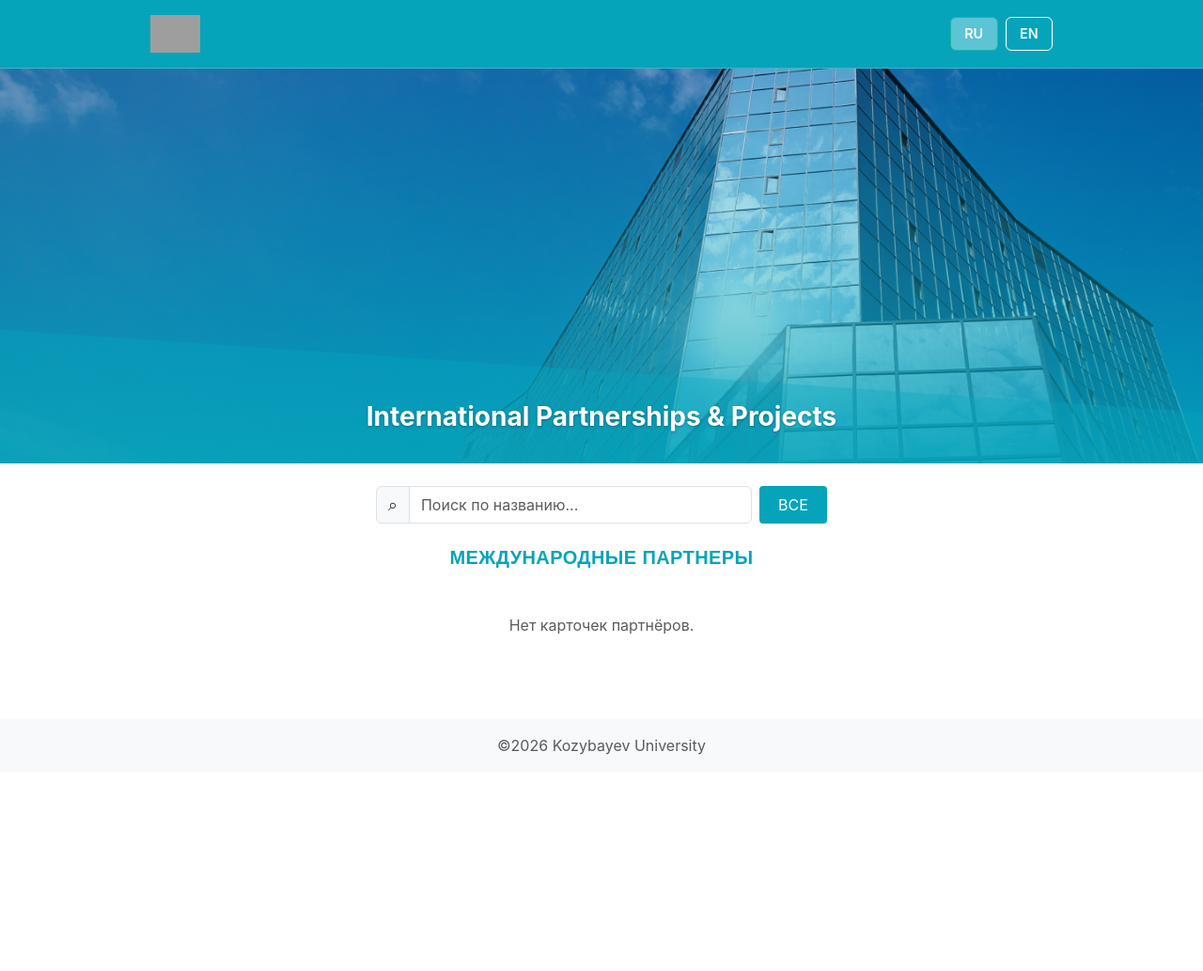
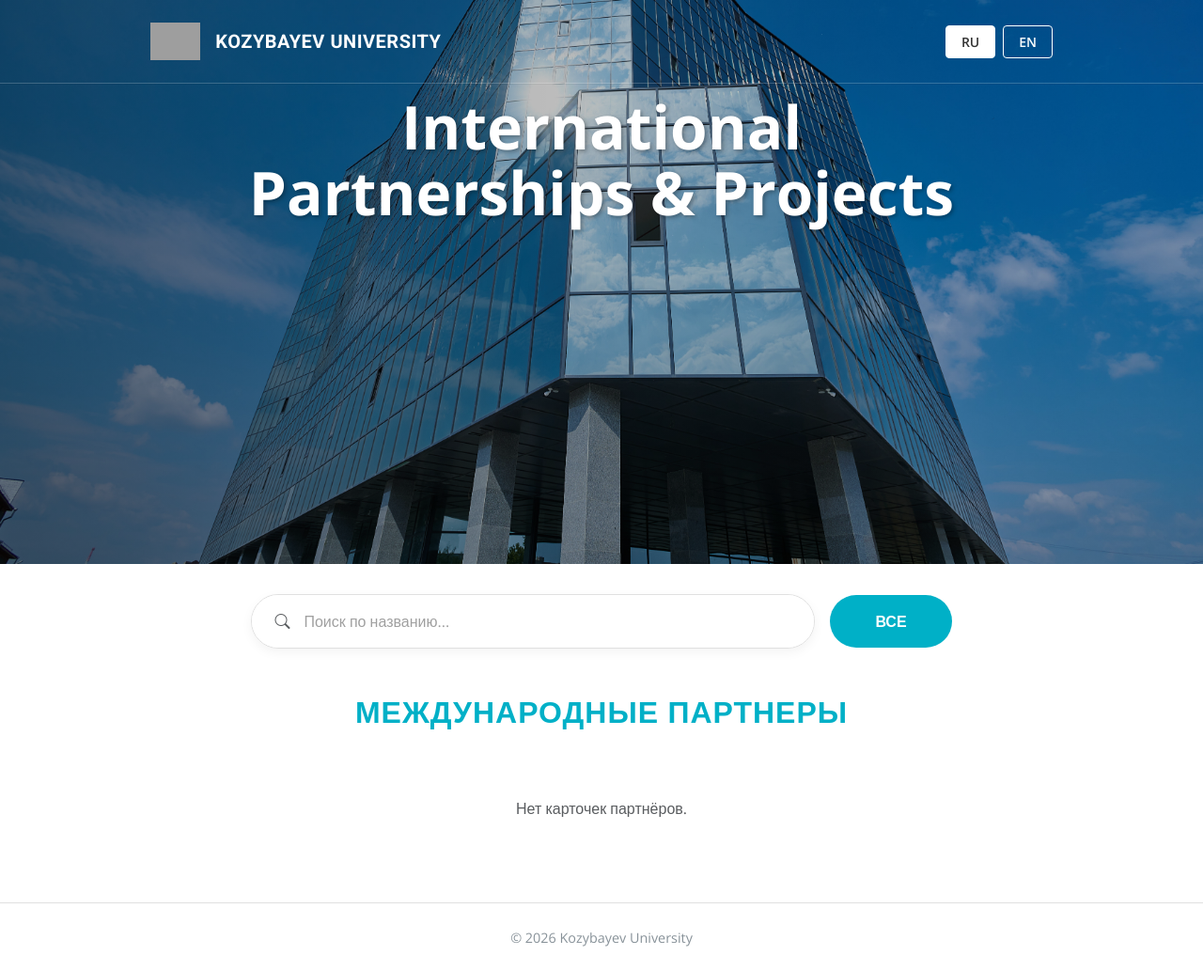
Before and after one commit to TimQRB/partners, a PHP site: template views/landing/index.php in a window 1280 px wide. Shown: the whole page at 94% size. Before the commit the page ends 803 px from the top, so only its background shows below. Run offline with PHP 8.4, Linux system fonts and the light colour scheme; the template is opened without the code that fills it, so the values that code supplies are empty; some libraries are stand-ins or nearby versions; grey boxes are pictures that could not be loaded.

Commit message:
изменил главную

```diff
--- /dev/null
+++ b/public/css/redesign.css
@@ -0,0 +1,189 @@
+:root {
+    --dusty-blue: #00B0C7; /* Основной цвет KU */
+    --teal-accent: #00B0C7; /* Основной цвет KU */
+    --light-gray: #889299;
+}
+
+body.landing-layout {
+    font-family: 'Open Sans', sans-serif;
+    background-color: #ffffff;
+    padding-top: 0;
+}
+
+/* --- Header / Hero --- */
+.site-navbar {
+    background: transparent;
+}
+
+.header-logo-text {
+    font-family: 'Roboto', sans-serif;
+    letter-spacing: 0.5px;
+}
+
+.lang-switch-modern {
+    display: flex;
+    gap: 8px;
+}
+
+.lang-btn-modern {
+    display: inline-block;
+    padding: 6px 16px;
+    font-weight: 600;
+    font-size: 14px;
+    text-decoration: none;
+    border: 1px solid #ffffff;
+    border-radius: 4px;
+    transition: all 0.3s ease;
+    cursor: pointer;
+}
+
+.lang-btn-modern.active {
+    background-color: #ffffff;
+    color: #333333;
+}
+
+.lang-btn-modern:not(.active) {
+    background-color: transparent;
+    color: #ffffff;
+}
+
+.lang-btn-modern:not(.active):hover {
+    background-color: rgba(255, 255, 255, 0.2);
+}
+
+.hero-section-modern {
+    position: relative;
+    width: 100%;
+    min-height: 600px;
+    /* High resolution image of a modern glass building */
+    background-image: url('/uploads/ulk2.jpeg');
+    background-size: cover;
+    background-position: center bottom;
+    background-repeat: no-repeat;
+}
+
+.hero-overlay-modern {
+    position: absolute;
+    inset: 0;
+    background: linear-gradient(to right, rgba(0, 0, 0, 0.4), rgba(0, 0, 0, 0.1));
+}
+
+.hero-content-modern {
+    position: relative;
+    z-index: 2;
+    padding-top: 100px; /* Space for absolute navbar */
+}
+
+.hero-title-modern {
+    color: #ffffff;
+    font-size: clamp(3rem, 5vw, 4.5rem);
+    font-weight: 700;
+    line-height: 1.1;
+    margin-bottom: 0;
+    text-shadow: 2px 2px 4px rgba(0, 0, 0, 0.3);
+}
+
+/* --- Search Section --- */
+.search-section-modern {
+    background-color: #ffffff;
+}
+
+.search-group-modern {
+    border-radius: 50px;
+    overflow: hidden;
+    border: 1px solid #e0e0e0;
+    box-shadow: 0 4px 12px rgba(0,0,0,0.05) !important;
+}
+
+.search-group-modern input::placeholder {
+    color: #a0a0a0;
+}
+
+.btn-dusty-blue {
+    background-color: var(--dusty-blue);
+    color: #ffffff;
+    border: none;
+    border-radius: 50px;
+    font-weight: 600;
+    transition: background-color 0.2s ease;
+}
+
+.btn-dusty-blue:hover {
+    background-color: #008e9e;
+    color: #ffffff;
+}
+
+.section-title-modern {
+    color: var(--teal-accent);
+    font-weight: 700;
+    font-size: 2rem;
+    letter-spacing: 1px;
+}
+
+/* --- Partner Cards --- */
+.card-partner-modern {
+    border-radius: 12px;
+    overflow: hidden;
+    border: 1px solid #f0f0f0 !important;
+    transition: transform 0.2s ease, box-shadow 0.2s ease;
+}
+
+.card-partner-modern:hover {
+    transform: translateY(-4px);
+    box-shadow: 0 10px 20px rgba(0,0,0,0.08) !important;
+}
+
+.bg-dusty-blue {
+    background-color: var(--dusty-blue);
+}
+
+.card-top-dusty {
+    height: 100px;
+}
+
+.partner-logo-box {
+    width: 56px;
+    height: 56px;
+    border-radius: 8px;
+    border: 2px solid rgba(255,255,255,0.5);
+}
+
+.name-clamped {
+    display: -webkit-box;
+    -webkit-line-clamp: 2;
+    -webkit-box-orient: vertical;
+    overflow: hidden;
+    font-size: 1.15rem;
+}
+
+.description-clamped {
+    display: -webkit-box;
+    -webkit-line-clamp: 4;
+    -webkit-box-orient: vertical;
+    overflow: hidden;
+    color: var(--light-gray);
+    font-size: 0.95rem;
+    line-height: 1.5;
+}
+
+.btn-more {
+    color: var(--light-gray) !important;
+    font-weight: 500;
+    font-size: 0.95rem;
+    transition: color 0.2s ease;
+}
+
+.btn-more:hover {
+    color: var(--teal-accent) !important;
+}
+
+/* --- Footer --- */
+.landing-footer-modern {
+    background-color: #ffffff;
+    border-top: 1px solid #e0e0e0;
+}
+
+.footer-copy {
+    color: var(--light-gray);
+    font-size: 0.9rem;
+}
--- a/public/index.php
+++ b/public/index.php
@@ -16,6 +16,12 @@ $root = dirname(__DIR__);
 
 error_reporting(E_ALL & ~E_DEPRECATED);
 
+putenv('APP_ENV=dev');
+$_ENV['APP_ENV'] = 'dev';
+putenv('APP_DEBUG=1');
+$_ENV['APP_DEBUG'] = '1';
+putenv('APP_C3=false');
+$_ENV['APP_C3'] = 'false';
 require_once $root . '/src/autoload.php';
 
 if (Environment::appC3()) {
--- a/views/landing/index.php
+++ b/views/landing/index.php
@@ -9,36 +9,51 @@ use Yiisoft\Router\UrlGeneratorInterface;
 /** @var string $search */
 /** @var UrlGeneratorInterface $urlGenerator */
 ?>
-<section class="hero-section">
-    <div class="hero-overlay"></div>
-    <div class="container hero-content">
-        <h1 class="hero-title">International Partnerships & Projects</h1>
+<section class="hero-section-modern">
+    <div class="hero-overlay-modern"></div>
+    <div class="container hero-content-modern h-100 d-flex flex-column justify-content-center">
+        <h1 class="hero-title-modern">International<br>Partnerships & Projects</h1>
     </div>
 </section>
-<section class="search-section py-4">
+<section class="search-section-modern py-4">
     <div class="container">
-        <form method="get" action="/" class="d-flex gap-2 flex-wrap align-items-center justify-content-center mb-4">
-            <div class="input-group" style="max-width: 400px;">
-                <span class="input-group-text"><span class="icon-search"></span></span>
-                <input type="text" name="q" class="form-control" placeholder="Поиск по названию..." value="<?= Html::encode($search) ?>">
+        <form method="get" action="/" class="d-flex gap-3 flex-wrap align-items-center justify-content-center mb-5 mt-2">
+            <div class="input-group search-group-modern" style="max-width: 600px;">
+                <span class="input-group-text bg-white border-0 ps-4 pe-2">
+                    <i class="bi bi-search text-muted"></i>
+                </span>
+                <input type="text" name="q" class="form-control border-0 py-3 ps-2 pe-4" placeholder="Поиск по названию..." value="<?= Html::encode($search) ?>" style="box-shadow: none;">
             </div>
-            <a href="/" class="btn btn-teal">ВСЕ</a>
+            <a href="/" class="btn btn-dusty-blue px-5 py-3">ВСЕ</a>
         </form>
-        <h2 class="section-title text-center mb-4">МЕЖДУНАРОДНЫЕ ПАРТНЕРЫ</h2>
+        <h2 class="section-title-modern text-center mb-5">МЕЖДУНАРОДНЫЕ ПАРТНЕРЫ</h2>
         <div class="row g-4">
             <?php foreach ($cards as $card): ?>
                 <?php $imgUrl = !empty($card['file_path']) ? '/serve/partnership?f=' . rawurlencode(basename(str_replace('\\', '/', $card['file_path']))) : null; ?>
                 <div class="col-md-6 col-lg-4">
-                    <div class="card card-partner h-100">
-                        <?php if ($imgUrl): ?>
-                            <img src="<?= Html::encode($imgUrl) ?>" alt="" class="card-img-top simple-card-img">
-                        <?php endif; ?>
-                        <div class="card-header-teal"><?= Html::encode($card['org_name'] ?: 'Название') ?></div>
-                        <div class="card-body">
-                            <p class="card-text"><?= Html::encode(mb_substr($card['description'] ?? '', 0, 120)) ?><?= mb_strlen($card['description'] ?? '') > 120 ? '…' : '' ?></p>
-                            <div class="d-flex justify-content-between align-items-center mt-2">
-                                <a href="<?= $urlGenerator->generate('card-view', ['id' => $card['id']]) ?>">Подробнее</a>
-                                <span class="text-muted small"><?= date('Y', strtotime($card['created_at'] ?? 'now')) ?></span>
+                    <div class="card card-partner-modern h-100 border-0 shadow-sm">
+                        <div class="card-top-dusty bg-dusty-blue position-relative">
+                            <div class="d-flex align-items-center h-100 px-4 py-3">
+                                <?php if ($imgUrl): ?>
+                                    <div class="partner-logo-box bg-white me-3 d-flex align-items-center justify-content-center flex-shrink-0 overflow-hidden">
+                                        <img src="<?= Html::encode($imgUrl) ?>" alt="Логотип партнера" class="img-fluid" style="object-fit: contain; width: 100%; height: 100%;">
+                                    </div>
+                                <?php else: ?>
+                                    <div class="partner-logo-box bg-white me-3 d-flex align-items-center justify-content-center flex-shrink-0">
+                                        <i class="bi bi-building text-dusty-blue fs-4"></i>
+                                    </div>
+                                <?php endif; ?>
+                                <h3 class="partner-name text-white m-0 fw-bold lh-sm name-clamped"><?= Html::encode($card['org_name'] ?: 'Название') ?></h3>
+                            </div>
+                        </div>
+                        <div class="card-body bg-white p-4 d-flex flex-column">
+                            <p class="card-text text-muted mb-4 description-clamped flex-grow-1 text-center">
+                                <?= empty(trim((string)$card['description'])) ? 'Описание отсутствует...' : Html::encode((string)$card['description']) ?>
+                            </p>
+                            <hr class="text-black-50 opacity-25 m-0 mb-3">
+                            <div class="d-flex justify-content-between align-items-center mt-auto">
+                                <a href="<?= $urlGenerator->generate('card-view', ['id' => $card['id']]) ?>" class="btn-more text-decoration-none text-muted">Подробнее &rarr;</a>
+                                <span class="text-muted small">с <?= date('Y', strtotime($card['created_at'] ?? 'now')) ?></span>
                             </div>
                         </div>
                     </div>
--- a/views/layout/main.php
+++ b/views/layout/main.php
@@ -16,32 +16,35 @@ $this->beginPage();
     <meta charset="utf-8">
     <meta name="viewport" content="width=device-width, initial-scale=1">
     <title><?= Html::encode($this->getTitle() ?? 'International Partnerships & Projects') ?></title>
+    <link href="https://fonts.googleapis.com/css2?family=Open+Sans:wght@400;600;700&family=Roboto:wght@400;500;700&display=swap" rel="stylesheet">
     <link href="https://cdn.jsdelivr.net/npm/bootstrap@5.3.2/dist/css/bootstrap.min.css" rel="stylesheet">
     <link rel="stylesheet" href="https://cdn.jsdelivr.net/npm/bootstrap-icons@1.11.3/font/bootstrap-icons.min.css">
     <link rel="stylesheet" href="/css/main.css">
     <link rel="stylesheet" href="/css/simple.css">
+    <link rel="stylesheet" href="/css/redesign.css">
     <?php if ($isAdmin): ?><link rel="stylesheet" href="/css/admin-form.css"><?php endif; ?>
     <?php $this->head() ?>
 </head>
 <body class="<?= $isAdmin ? 'admin-layout' : 'landing-layout' ?>">
 <?php $this->beginBody() ?>
-<header class="site-navbar">
-    <div class="container d-flex justify-content-between align-items-center py-3">
+<header class="site-navbar <?= !$isAdmin ? 'position-absolute w-100 z-3' : '' ?>">
+    <div class="container d-flex justify-content-between align-items-center py-4">
         <a href="/" class="navbar-brand d-flex align-items-center text-decoration-none">
-            <img src="/logo/logo_white.png" alt="Kozybayev University" class="navbar-brand-logo" height="40" onerror="this.style.display='none'">
+            <img src="/logo/logo_white.png" alt="KOZYBAYEV UNIVERSITY" class="navbar-brand-logo" height="40" onerror="this.style.display='none'">
+            <span class="text-white ms-3 fw-bold fs-5 d-none d-sm-block header-logo-text">KOZYBAYEV UNIVERSITY</span>
         </a>
-        <div class="lang-switch">
-            <a href="?lang=ru" class="lang-btn active">RU</a>
-            <a href="?lang=en" class="lang-btn">EN</a>
+        <div class="lang-switch-modern">
+            <a href="?lang=ru" class="lang-btn-modern active">RU</a>
+            <a href="?lang=en" class="lang-btn-modern">EN</a>
         </div>
     </div>
 </header>
 <main>
     <?= $content ?>
 </main>
-<footer class="landing-footer">
-    <div class="container text-center py-3">
-        <span class="text-muted">©<?= date('Y') ?> Kozybayev University</span>
+<footer class="landing-footer-modern">
+    <div class="container text-center py-4">
+        <span class="footer-copy">© 2026 Kozybayev University</span>
     </div>
 </footer>
 <script src="https://cdn.jsdelivr.net/npm/bootstrap@5.3.2/dist/js/bootstrap.bundle.min.js"></script>
```
Also changed, not shown: public/uploads/description/f7e39bf17818befa147a64f716e9080f_1773508248_ffc69d1d.jpg (added), public/uploads/partnerships/__________________1773508248.png (added), 1 other file.
